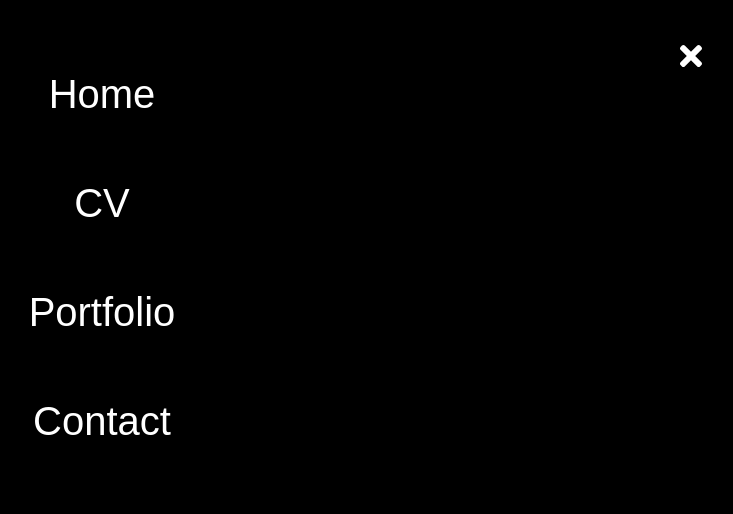
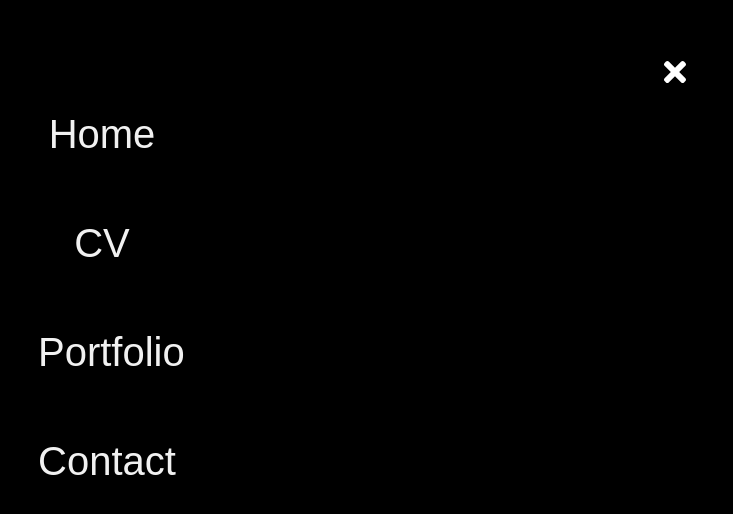
Before and after one commit to haalto/portfolio, a React (Create React App) app: page /cv in a window 1280 px wide. Both pictures are taken after a click on the icon 1226 px from the left and 56 px from the top of the page. Shown: the top 514 px of the page, without its empty margins (538-1271 px from the left). Built offline with nearby package versions, Linux system fonts and the light colour scheme.

Commit message:
deploybuild

```diff
--- a/package.json
+++ b/package.json
@@ -14,11 +14,11 @@
     "@types/node": "^12.12.30",
     "@types/react": "^16.9.23",
     "@types/react-dom": "^16.9.5",
-    "radium": "^0.26.0",
     "react": "^16.13.1",
     "react-dom": "^16.13.1",
     "react-router-dom": "^5.1.2",
     "react-scripts": "3.4.0",
+    "styled-components": "^5.0.1",
     "typescript": "^3.7.5"
   },
   "scripts": {
@@ -44,7 +44,7 @@
     ]
   },
   "devDependencies": {
-    "@types/radium": "^0.24.2",
-    "@types/react-router-dom": "^5.1.3"
+    "@types/react-router-dom": "^5.1.3",
+    "@types/styled-components": "^5.0.1"
   }
 }
--- a/src/components/Navbar/Navbar.tsx
+++ b/src/components/Navbar/Navbar.tsx
@@ -3,6 +3,7 @@ import { useHistory } from 'react-router-dom'
 import { FontAwesomeIcon } from '@fortawesome/react-fontawesome'
 import { faBars, faTimes } from '@fortawesome/free-solid-svg-icons'
 import { Store } from '../../store/Store'
+import styled from 'styled-components'
 
 const Navbar: React.FC = () => {
   const history = useHistory()
@@ -15,69 +16,70 @@ const Navbar: React.FC = () => {
 
   return (
     <nav>
-    {
-      !state.toggled
-      ?
-        <FontAwesomeIcon style={navOpenButtonStyle} onClick={() => dispatch({type: 'TOGGLE'})} size="2x" icon={faBars}/>
-      :
-        <div style={navContentStyle}>
-          <FontAwesomeIcon style={navCloseButtonStyle} onClick={() => dispatch({type: 'TOGGLE'})} size="2x" icon={faTimes}/>
-          <ul style={listStyle}>
-            <li style={linkStyle} key={1} onClick={() => handleClick('/')}>Home</li>
-            <li style={linkStyle} key={2} onClick={() => handleClick('/cv')}>CV</li>
-            <li style={linkStyle} key={3} onClick={() => handleClick('/portfolio')}>Portfolio</li>
-            <li style={linkStyle} key={4} onClick={() => handleClick('/contact')}>Contact</li>
-          </ul>
-        </div>
-    }
+      {
+        !state.toggled
+        ? <OpenButton>
+            <FontAwesomeIcon onClick={() => dispatch({type: 'TOGGLE'})} size="2x" icon={faBars}/>
+          </OpenButton>
+        :
+          <Layer>
+            <CloseButton>
+              <FontAwesomeIcon onClick={() => dispatch({type: 'TOGGLE'})} size="2x" icon={faTimes}/>
+            </CloseButton>
+            <List>
+              <Link onClick={() => handleClick('/')}>Home</Link>
+              <Link onClick={() => handleClick('/cv')}>CV</Link>
+              <Link onClick={() => handleClick('/portfolio')}>Portfolio</Link>
+              <Link onClick={() => handleClick('/contact')}>Contact</Link>
+            </List>
+          </Layer>
+      }
     </nav>
   )
 }
 
-const navOpenButtonStyle: React.CSSProperties = {
-  cursor: 'pointer',
-  margin: '5vh',
-  position: 'fixed',
-  textAlign: 'right',
-  flexFlow: 'row-reverse',
-  float: 'right',
-  right: '0px'
-}
+const Link = styled.li`
+  color: #f1f1f1;
+  margin: 4vh;
+  cursor: pointer;
+  width: 10%;
+`
 
-const navCloseButtonStyle: React.CSSProperties = {
-  position: 'fixed',
-  cursor: 'pointer',
-  margin: '5vh',
-  color: 'white',
-  right: '0px'
-}
+const List = styled.ul`
+  list-style-type: none;
+  display: flex;
+  flex-direction: column;
+  text-align: center;
+  margin-top: 10vh;
+  padding: 0;
+  font-size: 2.5em;
+  align-items: center;
+`
+const CloseButton = styled.div`
+  position: fixed;
+  cursor: pointer;
+  margin: 7vh;
+  color: white;
+  right: 0;
+`
 
-const navContentStyle: React.CSSProperties = {
-  overflow: 'hidden',
-  backgroundColor: 'black',
-  height: '100%',
-  margin: 0,
-  padding: '0',
-  width: '100%',
-  position: 'fixed',
-  left: 0,
-  top: 0
-}
+const OpenButton = styled.div`
+  position: fixed;
+  cursor: pointer;
+  margin: 7vh;
+  right: 0;
+`
 
-const listStyle: React.CSSProperties = {
-  listStyleType: 'none',
-  display: 'flex',
-  flexDirection: 'column',
-  textAlign: 'center',
-  marginTop: '5vh',
-  padding: '0',
-  fontSize: '2.5em'
-}
-
-const linkStyle: React.CSSProperties = {
-  color: 'white',
-  margin: '4vh',
-  cursor: 'pointer',
-}
+const Layer = styled.div`
+  overflow: hidden;
+  background-color: black;
+  height: 100%;
+  margin: 0;
+  padding: 0;
+  width: 100%;
+  position: fixed;
+  left: 0;
+  top: 0;
+`
 
 export default Navbar
```
Also changed, not shown: 1 other file (tests, documents, lock files or other folders).
